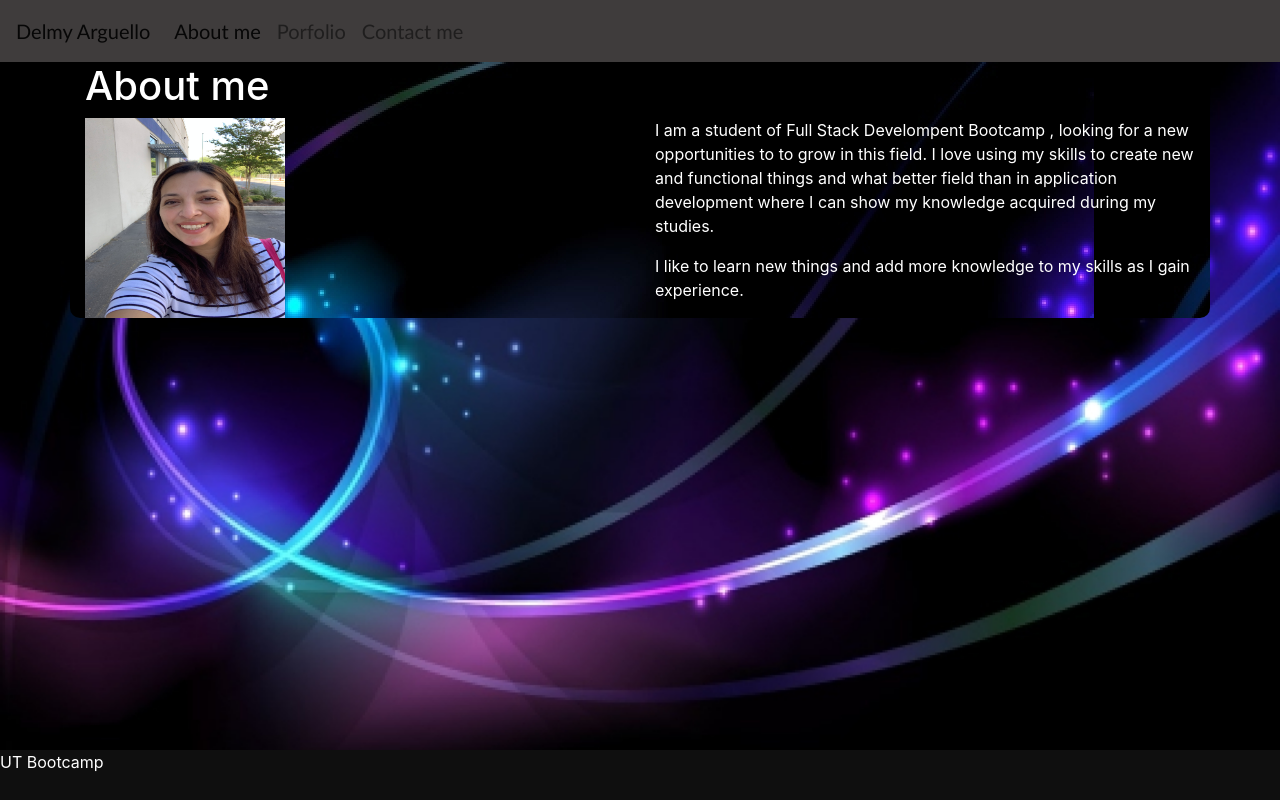
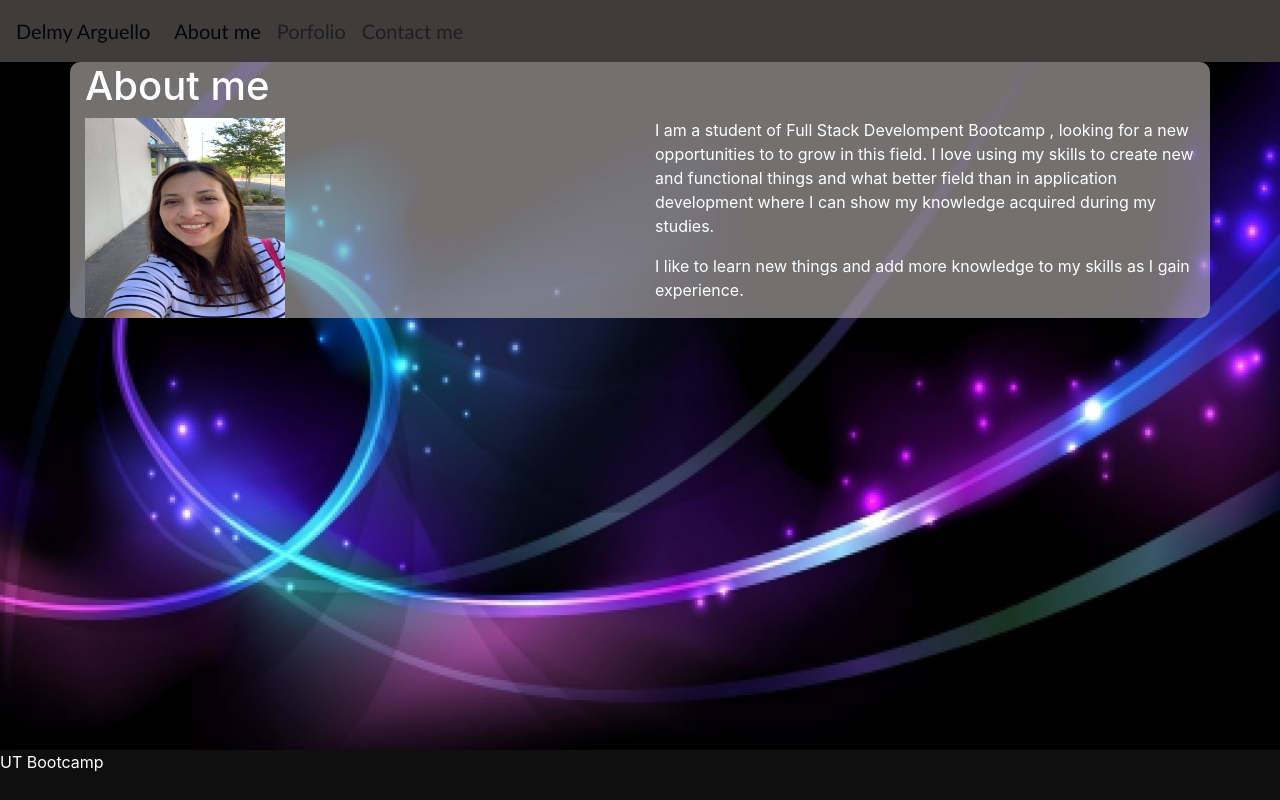
Before and after one commit to kroarguello/DelmyArguello-portfolioReact, a React (Create React App) app: page / in a window 1280 px wide. Built offline with nearby package versions, Linux system fonts and the light colour scheme.

Commit message:
fixing background

```diff
--- a/src/pages/About.js
+++ b/src/pages/About.js
@@ -1,10 +1,9 @@
 import React from "react";
 import image from "./images/delmy.JPG";
-import fondo from "./images/fondo1.jpg";
+
 
 const divStyle = {
   color: "white",
-  backgroundImage: 'url('+ fondo+')'
 };
 
 function About() {
--- a/src/pages/Contactme.js
+++ b/src/pages/Contactme.js
@@ -1,9 +1,8 @@
 import React, { Component } from "react";
-import fondo from "./images/fondo1.jpg";
 
 const divStyle = {
   color: "white",
-  backgroundImage: 'url('+ fondo+')'
+
 };
 
 class Contactme extends Component {
--- a/src/pages/Porfolio.js
+++ b/src/pages/Porfolio.js
@@ -5,11 +5,10 @@ import Project1 from "./images/Project1.png";
 import notetaker from "./images/notetaker.png";
 import myteam from "./images/myteam.png";
 import project2 from "./images/project2.png"
-import fondo from "./images/fondo1.jpg";
 
 const divStyle = {
   color: "white",
-  backgroundImage: 'url('+ fondo+')'
+
 };
 
 class Porfolio extends Component {
```
